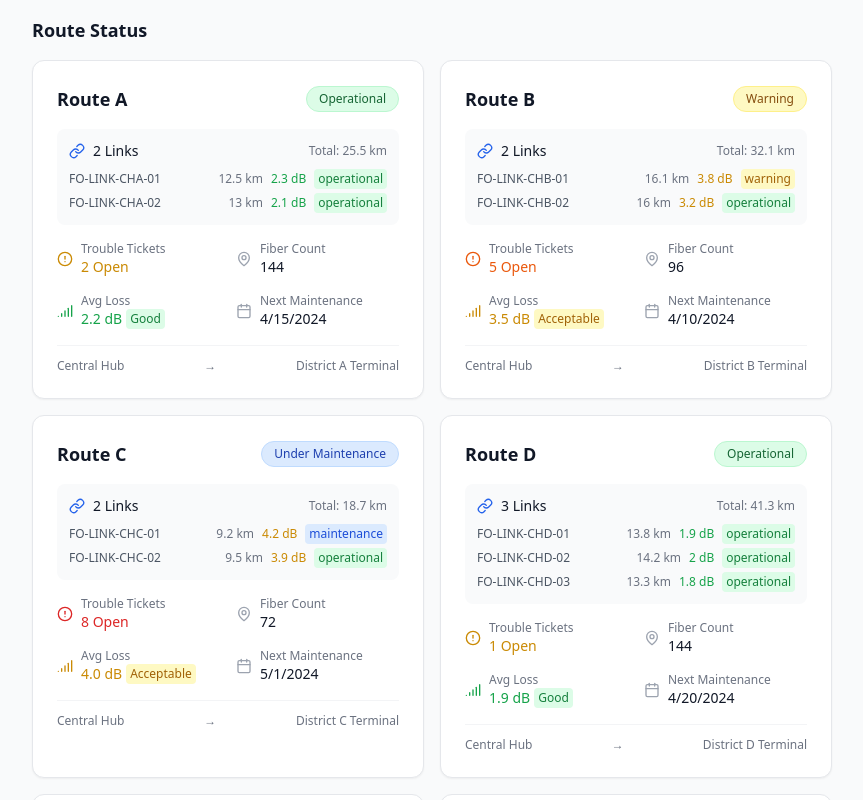
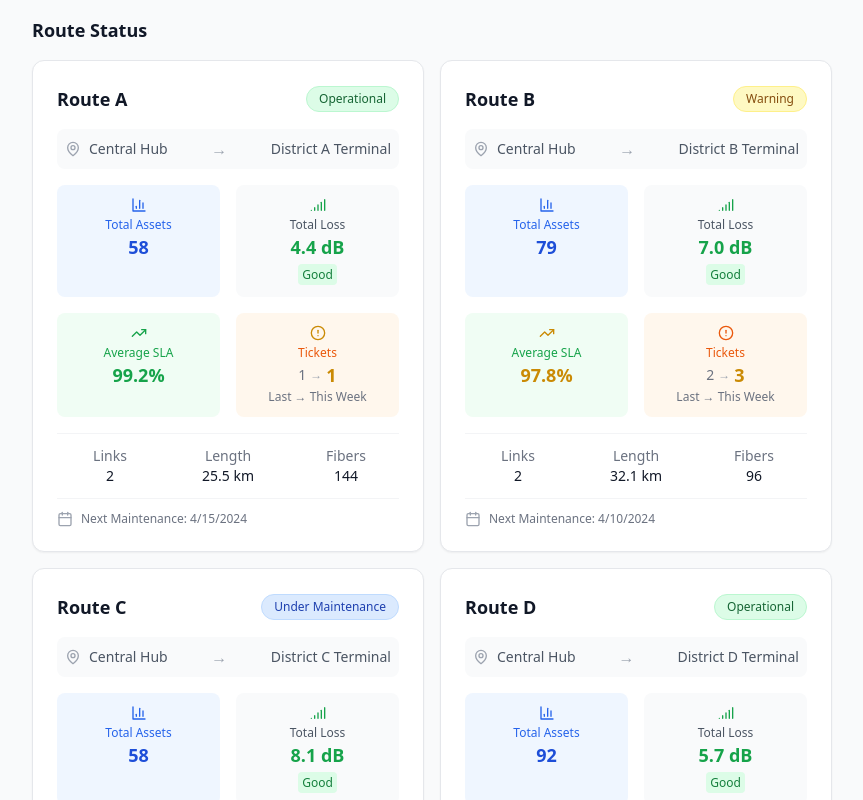
Before and after one commit to mgnxig/bolt_fibernet_Monitor, a React app: page / in a window 1280 px wide. Shown: the part 820-1620 px from the top of the page, without its empty margins (0-863 px from the left). Built offline with nearby package versions, Linux system fonts and the light colour scheme; the HTML template or start-up script is replaced by a standard one.

Commit message:
Update Route Status Box - Simple and Informative

```diff
--- a/src/components/Dashboard/RouteCard.tsx
+++ b/src/components/Dashboard/RouteCard.tsx
@@ -1,6 +1,6 @@
 import React from 'react';
 import { Route } from '../../types';
-import { MapPin, Calendar, Zap, Link, Signal, AlertCircle } from 'lucide-react';
+import { MapPin, Calendar, Zap, Signal, AlertCircle, TrendingUp, BarChart3 } from 'lucide-react';
 
 interface RouteCardProps {
   route: Route;
@@ -46,25 +46,44 @@ export default function RouteCard({ route, onClick }: RouteCardProps) {
   };
 
   const getLossColor = (loss: number) => {
-    if (loss <= 3) return 'text-green-600';
-    if (loss <= 5) return 'text-yellow-600';
+    if (loss <= 15) return 'text-green-600';
+    if (loss <= 25) return 'text-yellow-600';
     return 'text-red-600';
   };
 
   const getLossStatus = (loss: number) => {
-    if (loss <= 3) return 'Good';
-    if (loss <= 5) return 'Acceptable';
+    if (loss <= 15) return 'Good';
+    if (loss <= 25) return 'Acceptable';
     return 'High';
   };
 
   const totalLength = route.links.reduce((sum, link) => sum + link.length, 0);
-  const averageLoss = route.links.reduce((sum, link) => sum + link.totalLoss, 0) / route.links.length;
+  const totalLoss = route.links.reduce((sum, link) => sum + link.totalLoss, 0);
+  const totalAssets = route.assets.handhole + route.assets.odc + route.assets.pole + route.assets.jc;
+
+  // Mock data for tickets this week vs last week
+  const ticketsThisWeek = Math.floor(route.troubleTickets * 0.6); // 60% of total tickets are from this week
+  const ticketsLastWeek = route.troubleTickets - ticketsThisWeek;
+
+  // Mock SLA percentage (based on route status)
+  const averageSLA = route.status === 'operational' ? 99.2 :
+                    route.status === 'warning' ? 97.8 :
+                    route.status === 'maintenance' ? 95.5 :
+                    92.1; // critical
+
+  const getSLAColor = (sla: number) => {
+    if (sla >= 99) return 'text-green-600';
+    if (sla >= 97) return 'text-yellow-600';
+    if (sla >= 95) return 'text-orange-600';
+    return 'text-red-600';
+  };
 
   return (
     <div
       onClick={onClick}
       className="bg-white rounded-xl shadow-sm border border-gray-200 p-6 hover:shadow-md transition-all duration-200 cursor-pointer hover:border-blue-300"
     >
+      {/* Header with Route Name and Status */}
       <div className="flex items-center justify-between mb-4">
         <h3 className="text-lg font-semibold text-gray-900">{route.name}</h3>
         <span className={`px-3 py-1 rounded-full text-xs font-medium border ${getStatusColor(route.status)}`}>
@@ -72,94 +91,100 @@ export default function RouteCard({ route, onClick }: RouteCardProps) {
         </span>
       </div>
 
-      {/* Links Summary */}
-      <div className="mb-4 p-3 bg-gray-50 rounded-lg">
-        <div className="flex items-center justify-between mb-2">
-          <div className="flex items-center space-x-2">
-            <Link className="h-4 w-4 text-blue-600" />
-            <span className="text-sm font-medium text-gray-900">
-              {route.links.length} Link{route.links.length > 1 ? 's' : ''}
+      {/* Start - End Location */}
+      <div className="flex items-center justify-between mb-4 p-2 bg-gray-50 rounded-lg">
+        <div className="flex items-center space-x-2">
+          <MapPin className="h-4 w-4 text-gray-400" />
+          <span className="text-sm text-gray-600">{route.location.start}</span>
+        </div>
+        <span className="text-gray-400">→</span>
+        <span className="text-sm text-gray-600">{route.location.end}</span>
+      </div>
+
+      {/* Key Metrics Grid */}
+      <div className="grid grid-cols-2 gap-4 mb-4">
+        {/* Total Assets */}
+        <div className="text-center p-3 bg-blue-50 rounded-lg">
+          <div className="flex items-center justify-center mb-1">
+            <BarChart3 className="h-4 w-4 text-blue-600" />
+          </div>
+          <p className="text-xs text-blue-600 font-medium">Total Assets</p>
+          <p className="text-lg font-bold text-blue-700">{totalAssets}</p>
+        </div>
+
+        {/* Total Loss */}
+        <div className="text-center p-3 bg-gray-50 rounded-lg">
+          <div className="flex items-center justify-center mb-1">
+            <Signal className={`h-4 w-4 ${getLossColor(totalLoss)}`} />
+          </div>
+          <p className="text-xs text-gray-600 font-medium">Total Loss</p>
+          <div className="flex items-center justify-center space-x-1">
+            <p className={`text-lg font-bold ${getLossColor(totalLoss)}`}>
+              {totalLoss.toFixed(1)} dB
+            </p>
+          </div>
+          <span className={`text-xs px-1 py-0.5 rounded ${
+            totalLoss <= 15 ? 'bg-green-100 text-green-700' :
+            totalLoss <= 25 ? 'bg-yellow-100 text-yellow-700' :
+            'bg-red-100 text-red-700'
+          }`}>
+            {getLossStatus(totalLoss)}
+          </span>
+        </div>
+
+        {/* Average SLA */}
+        <div className="text-center p-3 bg-green-50 rounded-lg">
+          <div className="flex items-center justify-center mb-1">
+            <TrendingUp className={`h-4 w-4 ${getSLAColor(averageSLA)}`} />
+          </div>
+          <p className="text-xs text-green-600 font-medium">Average SLA</p>
+          <p className={`text-lg font-bold ${getSLAColor(averageSLA)}`}>
+            {averageSLA.toFixed(1)}%
+          </p>
+        </div>
+
+        {/* Trouble Tickets Comparison */}
+        <div className="text-center p-3 bg-orange-50 rounded-lg">
+          <div className="flex items-center justify-center mb-1">
+            <AlertCircle className={`h-4 w-4 ${getTroubleTicketColor(route.troubleTickets)}`} />
+          </div>
+          <p className="text-xs text-orange-600 font-medium">Tickets</p>
+          <div className="flex items-center justify-center space-x-1">
+            <span className="text-sm text-gray-500">{ticketsLastWeek}</span>
+            <span className="text-xs text-gray-400">→</span>
+            <span className={`text-lg font-bold ${getTroubleTicketColor(ticketsThisWeek)}`}>
+              {ticketsThisWeek}
             </span>
           </div>
-          <span className="text-xs text-gray-500">Total: {totalLength.toFixed(1)} km</span>
-        </div>
-        <div className="space-y-1">
-          {route.links.map((link) => (
-            <div key={link.id} className="flex items-center justify-between text-xs">
-              <span className="text-gray-600">{link.name}</span>
-              <div className="flex items-center space-x-2">
-                <span className="text-gray-500">{link.length} km</span>
-                <span className={`font-medium ${getLossColor(link.totalLoss)}`}>
-                  {link.totalLoss} dB
-                </span>
-                <span className={`px-1 py-0.5 rounded text-xs ${
-                  link.status === 'operational' ? 'bg-green-100 text-green-700' :
-                  link.status === 'warning' ? 'bg-yellow-100 text-yellow-700' :
-                  link.status === 'critical' ? 'bg-red-100 text-red-700' :
-                  'bg-blue-100 text-blue-700'
-                }`}>
-                  {link.status}
-                </span>
-              </div>
-            </div>
-          ))}
+          <p className="text-xs text-gray-500">Last → This Week</p>
         </div>
       </div>
 
-      <div className="grid grid-cols-2 gap-4 mb-4">
-        <div className="flex items-center space-x-2">
-          <AlertCircle className={`h-4 w-4 ${getTroubleTicketColor(route.troubleTickets)}`} />
-          <div>
-            <p className="text-xs text-gray-500">Trouble Tickets</p>
-            <p className={`text-sm font-medium ${getTroubleTicketColor(route.troubleTickets)}`}>
-              {route.troubleTickets} Open
-            </p>
-          </div>
+      {/* Additional Info */}
+      <div className="grid grid-cols-3 gap-3 text-sm border-t border-gray-100 pt-3">
+        <div className="text-center">
+          <p className="text-gray-500">Links</p>
+          <p className="font-medium text-gray-900">{route.links.length}</p>
         </div>
-
-        <div className="flex items-center space-x-2">
-          <MapPin className="h-4 w-4 text-gray-400" />
-          <div>
-            <p className="text-xs text-gray-500">Fiber Count</p>
-            <p className="text-sm font-medium text-gray-900">{route.fiberCount}</p>
-          </div>
+        <div className="text-center">
+          <p className="text-gray-500">Length</p>
+          <p className="font-medium text-gray-900">{totalLength.toFixed(1)} km</p>
         </div>
-
-        <div className="flex items-center space-x-2">
-          <Signal className={`h-4 w-4 ${getLossColor(averageLoss)}`} />
-          <div>
-            <p className="text-xs text-gray-500">Avg Loss</p>
-            <div className="flex items-center space-x-1">
-              <p className={`text-sm font-medium ${getLossColor(averageLoss)}`}>
-                {averageLoss.toFixed(1)} dB
-              </p>
-              <span className={`text-xs px-1 py-0.5 rounded ${
-                averageLoss <= 3 ? 'bg-green-100 text-green-700' :
-                averageLoss <= 5 ? 'bg-yellow-100 text-yellow-700' :
-                'bg-red-100 text-red-700'
-              }`}>
-                {getLossStatus(averageLoss)}
-              </span>
-            </div>
-          </div>
-        </div>
-
-        <div className="flex items-center space-x-2">
-          <Calendar className="h-4 w-4 text-gray-400" />
-          <div>
-            <p className="text-xs text-gray-500">Next Maintenance</p>
-            <p className="text-sm font-medium text-gray-900">
-              {new Date(route.nextMaintenance).toLocaleDateString()}
-            </p>
-          </div>
+        <div className="text-center">
+          <p className="text-gray-500">Fibers</p>
+          <p className="font-medium text-gray-900">{route.fiberCount}</p>
         </div>
       </div>
 
-      <div className="border-t border-gray-100 pt-3">
-        <div className="flex justify-between text-xs text-gray-500">
-          <span>{route.location.start}</span>
-          <span>→</span>
-          <span>{route.location.end}</span>
+      {/* Next Maintenance */}
+      <div className="border-t border-gray-100 pt-3 mt-3">
+        <div className="flex items-center justify-between">
+          <div className="flex items-center space-x-2">
+            <Calendar className="h-4 w-4 text-gray-400" />
+            <span className="text-xs text-gray-500">
+              Next Maintenance: {new Date(route.nextMaintenance).toLocaleDateString()}
+            </span>
+          </div>
         </div>
       </div>
     </div>
```
